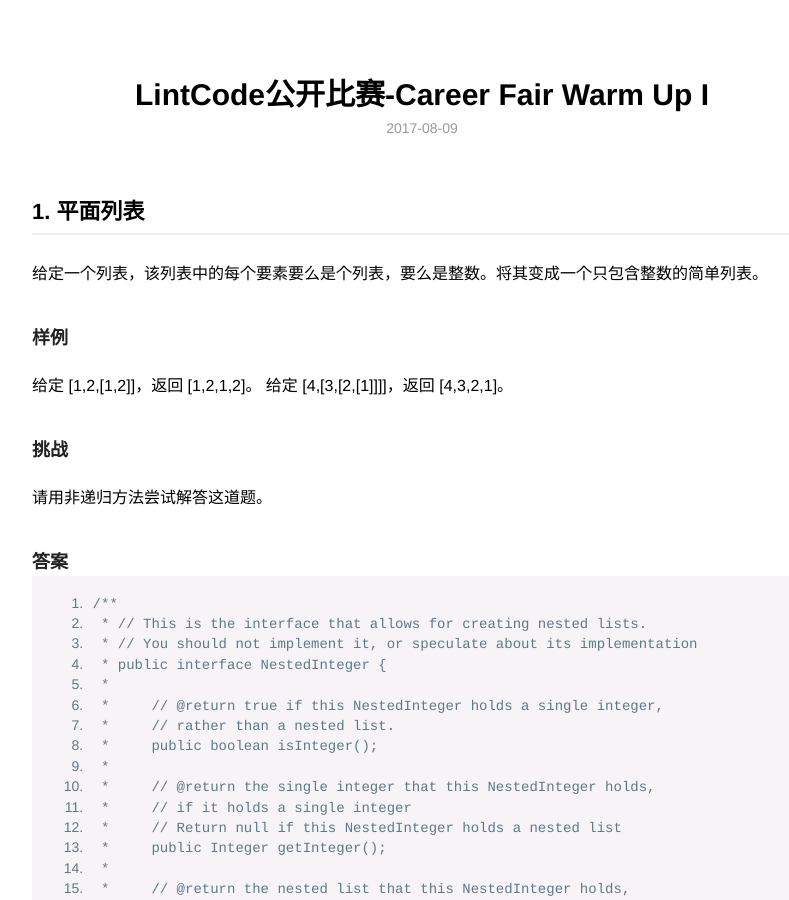
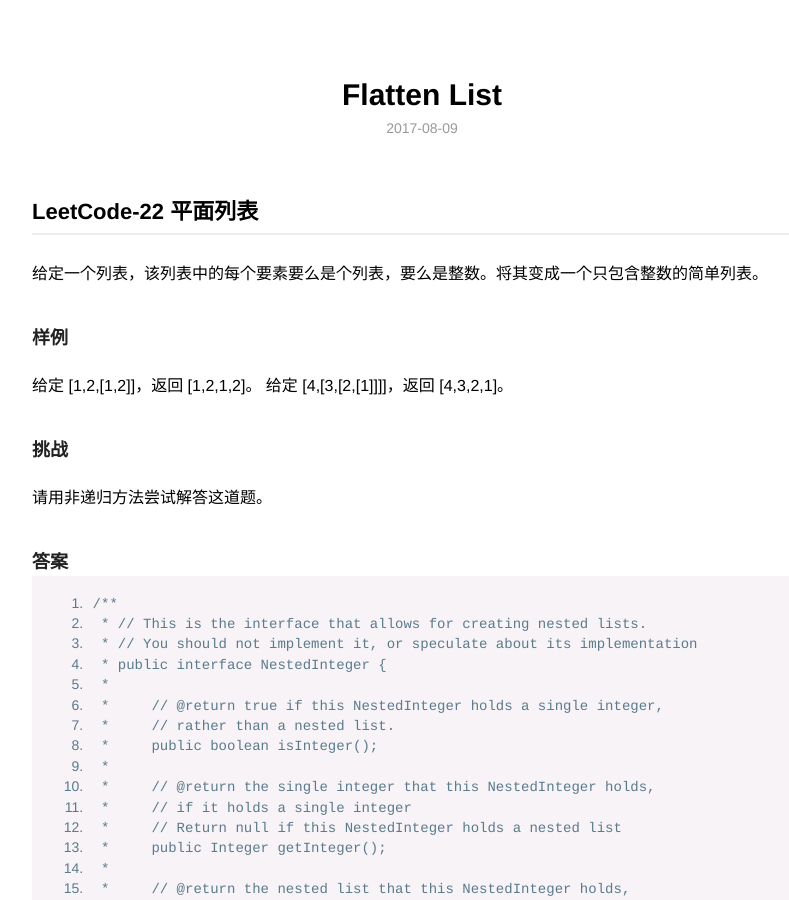
Before and after one commit to xu5500509/Algorithm-Learning, a Jekyll site: the page built from _posts/2017-08-09-LintCode-game-1.md, in a window 1280 px wide and 900 px high. Shown: the whole window, without its empty margins (218-1007 px from the left). Built offline with Jekyll 4.4.1, drawn with Linux system fonts in a browser that asks for light colours; some of the changed text lies outside the part shown.

Commit message:
修改LintCode 22-平面列表

```diff
--- a/_posts/2017-08-09-LintCode-game-1.md
+++ b/_posts/2017-08-09-LintCode-game-1.md
@@ -1,11 +1,11 @@
 ---
 layout:     post
-title:      LintCode公开比赛-Career Fair Warm Up I
+title:      Flatten List
 category: blog
 description: 题目：平面列表，骰子求和，将数组重新排序以构造最小值，克隆二叉树
 ---
 
-## 1. 平面列表
+## LeetCode-22 平面列表
 
 给定一个列表，该列表中的每个要素要么是个列表，要么是整数。将其变成一个只包含整数的简单列表。
 
```
